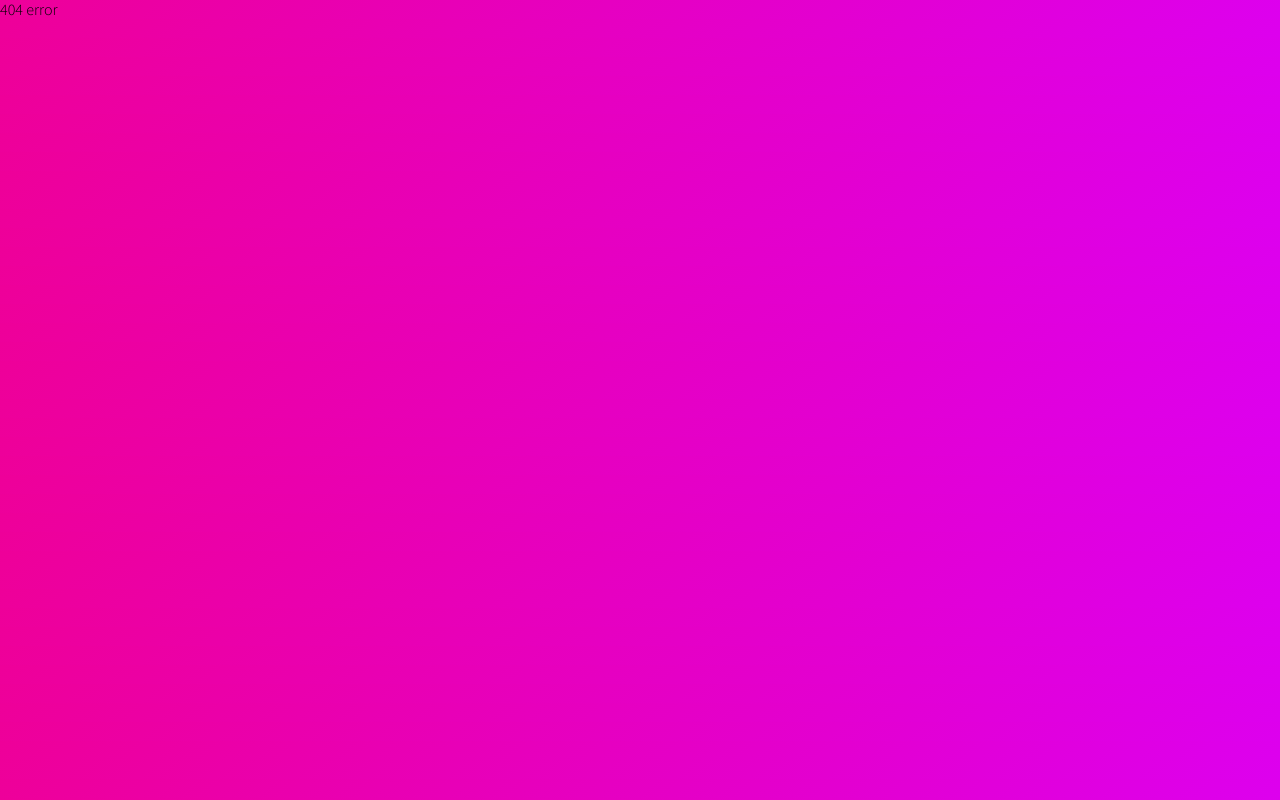
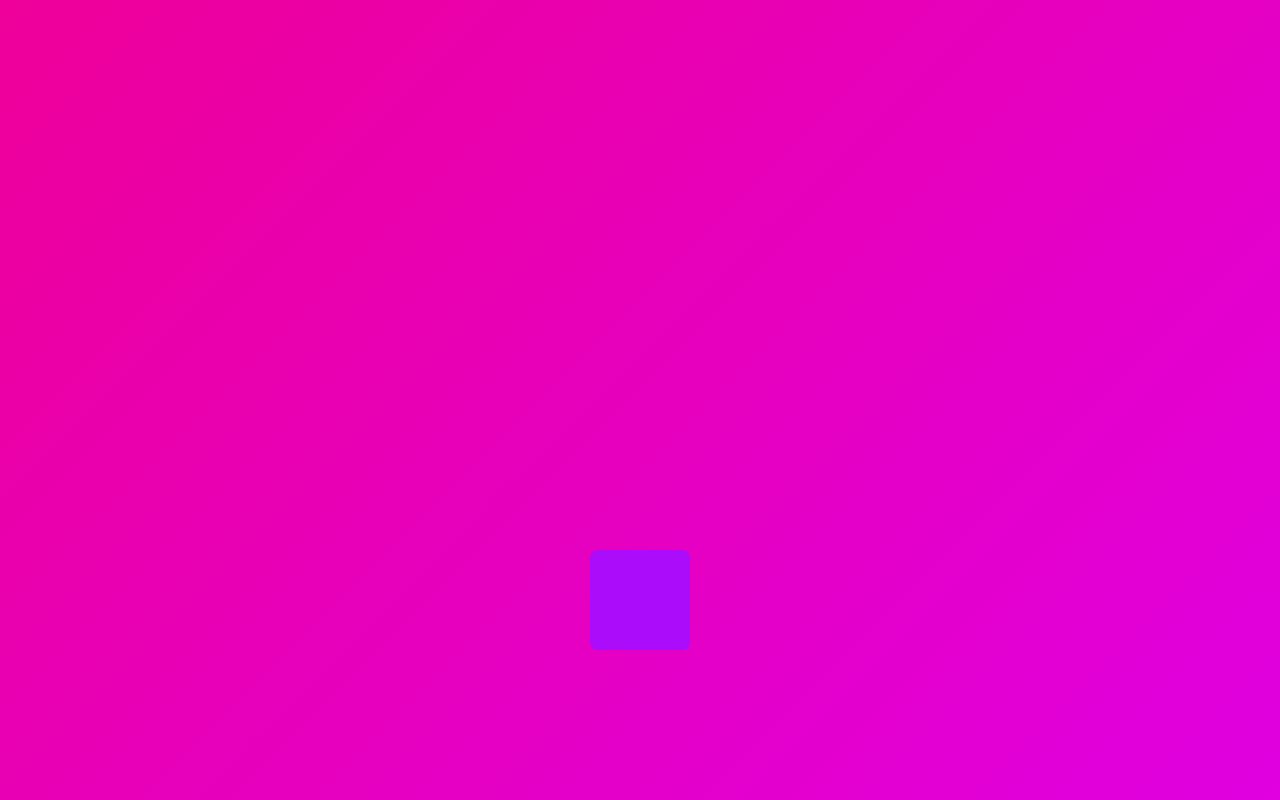
Before and after one commit to joohaem/prt-framer-motion, a React (Create React App) app: page /5 in a window 1280 px wide. Shown: the top 800 px of the page. Built offline with nearby package versions, Linux system fonts and the light colour scheme.

Commit message:
feat: 5. Scroll

```diff
--- a/src/components/common/Router.tsx
+++ b/src/components/common/Router.tsx
@@ -5,6 +5,7 @@ import Variants from "pages/Variants";
 import Gestures from "pages/Gestures";
 import Drag from "pages/Drag";
 import Motion from "pages/Motion";
+import Scroll from "pages/Scroll";
 
 export default function Router() {
   return (
@@ -15,6 +16,7 @@ export default function Router() {
         <Route path="/3" element={<Gestures />} />
         <Route path="/4" element={<Drag />} />
         <Route path="/5-0" element={<Motion />} />
+        <Route path="/5" element={<Scroll />} />
         <Route path="*" element={<Error404 />} />
       </Routes>
     </BrowserRouter>
--- /dev/null
+++ b/src/pages/Scroll.tsx
@@ -0,0 +1,39 @@
+import { motion, useTransform, useViewportScroll } from "framer-motion";
+import styled from "styled-components";
+
+export default function Scroll() {
+  // naming for style properties' shortcut
+  const { scrollYProgress } = useViewportScroll();
+  const scale = useTransform(scrollYProgress, [0, 1], [0.5, 1.5]);
+  const height = useTransform(scrollYProgress, [0, 1], ["100%", "0%"]);
+
+  return (
+    <StWrapper>
+      <StBox style={{ scale }}>
+        <StInnerBox style={{ height }} />
+      </StBox>
+    </StWrapper>
+  );
+}
+
+const StWrapper = styled.div`
+  height: 150vh;
+  width: 100%;
+  display: flex;
+  justify-content: center;
+  align-items: center;
+`;
+
+const StBox = styled(motion.div)`
+  width: 200px;
+  height: 200px;
+
+  overflow: hidden;
+
+  background-color: white;
+  border-radius: 15px;
+`;
+
+const StInnerBox = styled(motion.div)`
+  background-color: #ab0cf9;
+`;
```
Also changed, not shown: 1 other file (tests, documents, lock files or other folders).
